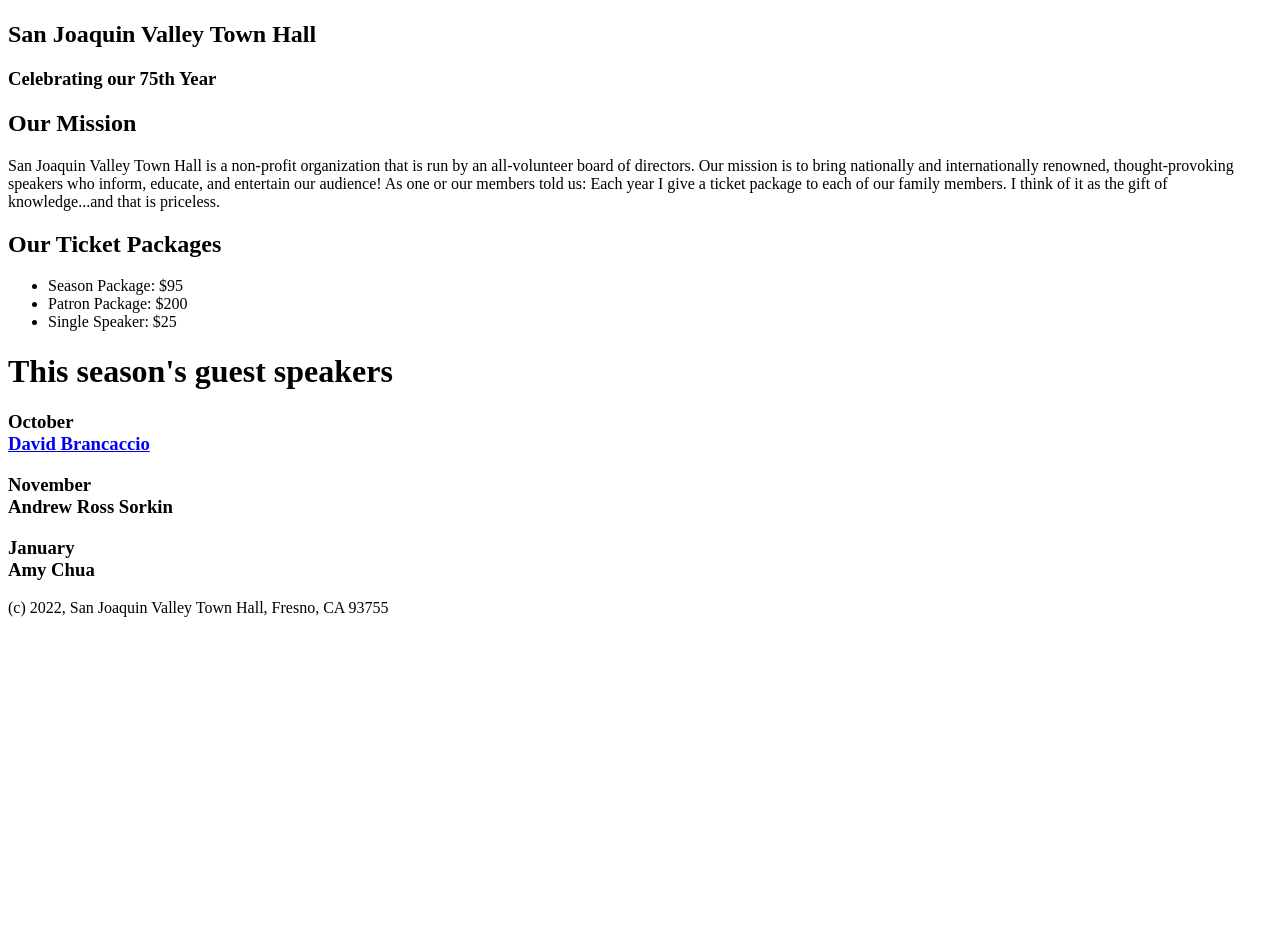
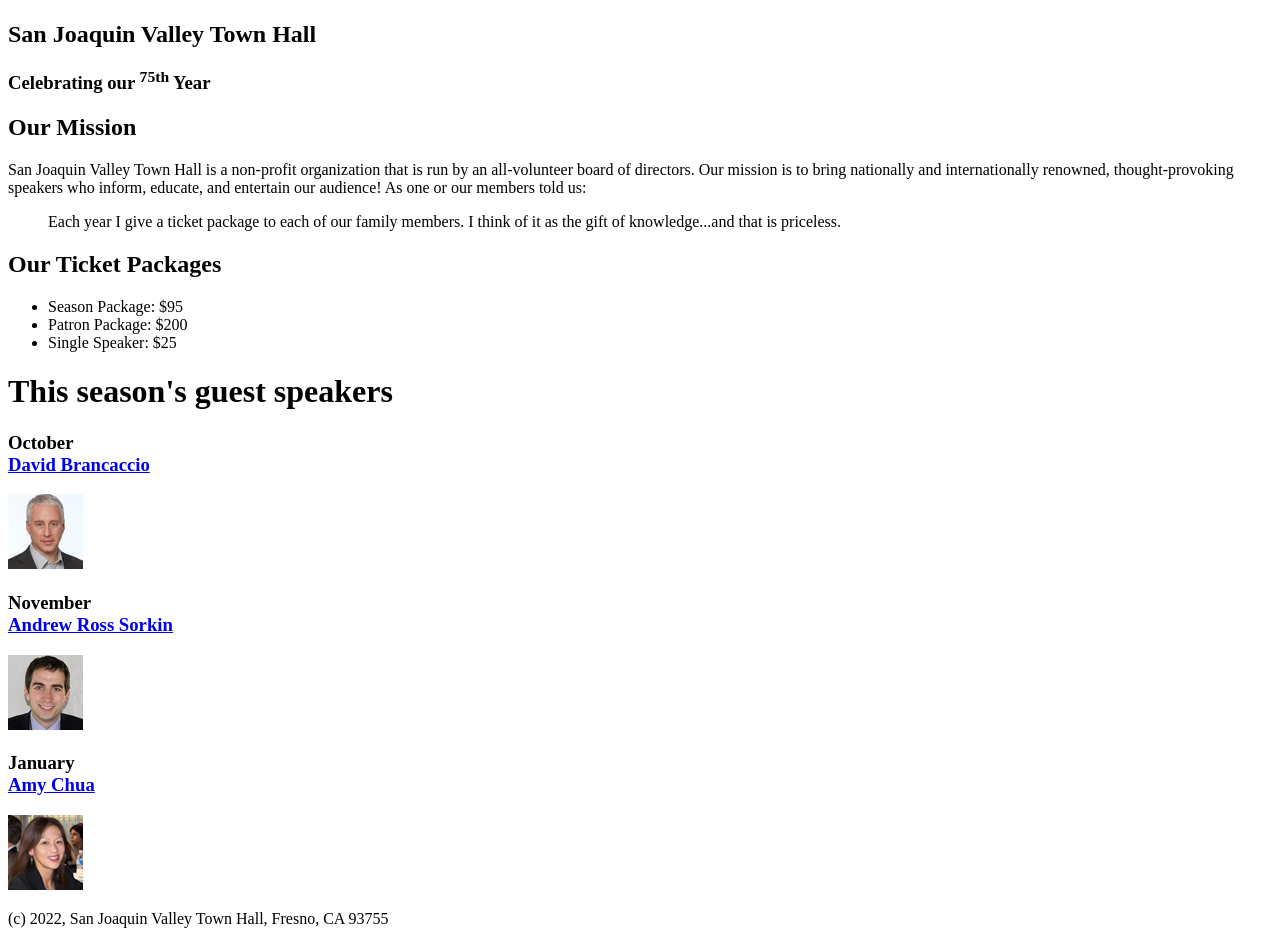
Before and after one commit to ps2228/A05, a plain HTML site: page index.html in a window 1280 px wide. Shown: the part 91-1035 px from the top of the page. Before the commit the page ends 800 px from the top, so only its background shows below. Drawn offline with Linux system fonts and the light colour scheme.

Commit message:
Update index.html

```diff
--- a/index.html
+++ b/index.html
@@ -11,15 +11,15 @@
 <body>
 <header>
     <h2>San Joaquin Valley Town Hall</h2>
-    <h3>Celebrating our 75th Year</h3>
+    <h3>Celebrating our <sup>75th</sup> Year</h3>
 </header>
 <h2></h2>
 <h3></h3>
 <main>
     <h2>Our Mission</h2>
-    <p>San Joaquin Valley Town Hall is a non-profit organization that is run by an all-volunteer board of directors. Our mission is to bring nationally and internationally renowned, thought-provoking speakers who inform, educate, and entertain our audience! As one or our members told us:
+    <p>San Joaquin Valley Town Hall is a non-profit organization that is run by an all-volunteer board of directors. Our mission is to bring nationally and internationally renowned, thought-provoking speakers who inform, educate, and entertain our audience! As one or our members told us:</p>
 
-    Each year I give a ticket package to each of our family members. I think of it as the gift of knowledge...and that is priceless.</p>
+    <blockquote>Each year I give a ticket package to each of our family members. I think of it as the gift of knowledge...and that is priceless.</blockquote>
 
 
     <h2>Our Ticket Packages</h2>
@@ -31,14 +31,12 @@
 
     <h1>This season's guest speakers</h1>
 
-    <h3>October<br>
-       <a href="brancaccio.html" >David Brancaccio</a></h3>
-
-   <h3> November<br>
-    Andrew Ross Sorkin</h3>
-
-    <h3>January<br>
-    Amy Chua</h3>
+    <h3>October<br><a href="speakers/brancaccio.html">David Brancaccio</a></h3>
+		<img src="images/brancaccio75.jpg" alt=" Brancaccio photo">
+	<h3>November<br><a href="speakers/sorkin.html">Andrew Ross Sorkin</a></h3>
+		<img src="images/sorkin75.jpg" alt=" Sorkin photo">
+	<h3>January<br><a href="speakers/chua.html">Amy Chua</a></h3>
+		<img src="images/chua75.jpg" alt=" Chua photo">
 
 
 </main>
```
